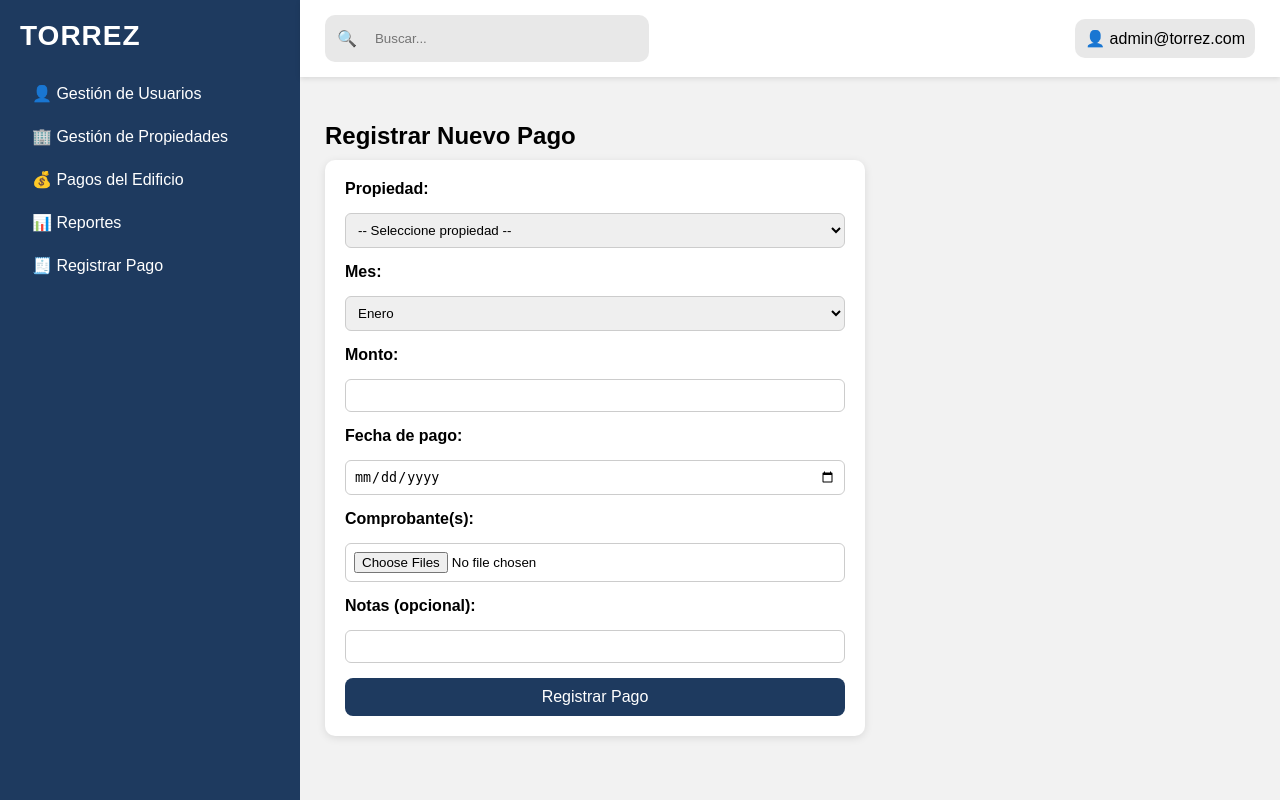
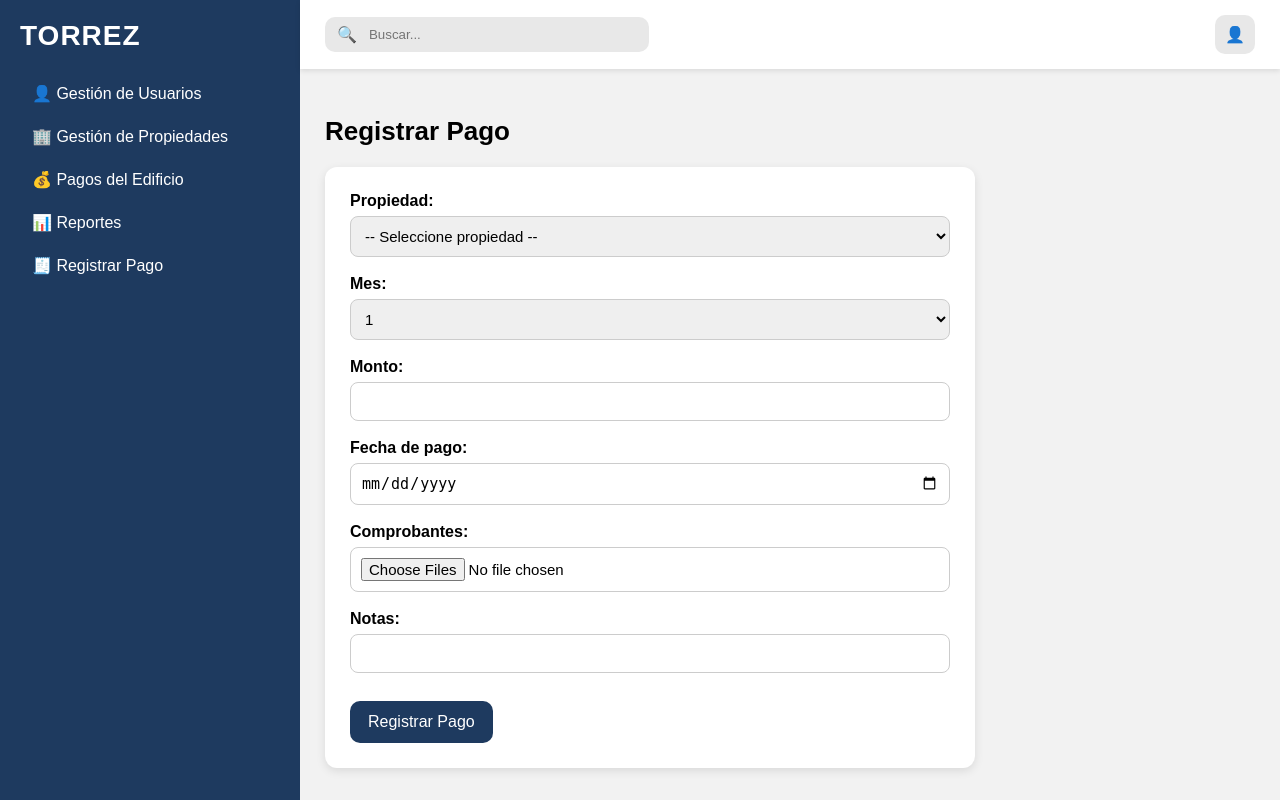
Before and after one commit to tuequita/controlZ, a FastAPI app: template app/templates/new_payment.html in a window 1280 px wide. Run offline with FastAPI, Linux system fonts and the light colour scheme; the template is opened without the code that fills it, so the values that code supplies are empty.

Commit message:
clean version

```diff
--- a/app/api/dashboard/admin.py
+++ b/app/api/dashboard/admin.py
@@ -15,7 +15,7 @@
         "user": user,
     })
 
-@router.get("/pagos/nuevo")
+@router.get("/payment/new")
 def admin_payment(request: Request, user=Depends(get_current_user)):
     if not any(role.name == "admin" for role in user.roles):
         raise HTTPException(status_code=403, detail="Acceso restringido a administradores")
--- a/app/main.py
+++ b/app/main.py
@@ -2,7 +2,6 @@
 from fastapi.staticfiles import StaticFiles
 
 from app.api import routes_users, routes_pages
-from app.api.dashboard.admin import router as admin_dashboard_router
 
 from app.models.base import Base
 from app.config.database import engine
@@ -18,4 +17,3 @@
 # Routers
 app.include_router(routes_users.router, prefix="/api")  # JSON API
 app.include_router(routes_pages.router)                 # HTML pages
-app.include_router(admin_dashboard_router)              # <-- AQUI ESTABA EL PROBLEMA
--- a/app/templates/dash_admin.html
+++ b/app/templates/base.html
@@ -4,7 +4,9 @@
 <head>
     <meta charset="UTF-8" />
     <meta name="viewport" content="width=device-width, initial-scale=1.0" />
-    <title>Dashboard Administrador</title>
+    <title>{% block title %}Panel Admin{% endblock %}</title>
+
+    <!-- ESTILOS GENERALES -->
     <style>
         body {
             margin: 0;
@@ -15,7 +17,6 @@
             overflow: hidden;
         }
 
-        /* Sidebar */
         .sidebar {
             width: 260px;
             background: #1e3a5f;
@@ -31,14 +32,18 @@
             font-weight: bold;
             letter-spacing: 1px;
             text-transform: uppercase;
+            color: white;
+            text-decoration: none;
+            /* importante */
+            cursor: pointer;
         }
 
-        .menu button {
+        .menu button,
+        .menu a {
             width: 100%;
+            color: white;
             background: transparent;
             border: none;
-            color: white;
-            text-align: left;
             padding: 12px;
             border-radius: 10px;
             font-size: 16px;
@@ -46,21 +51,20 @@
             display: flex;
             align-items: center;
             gap: 10px;
+            text-decoration: none;
         }
 
-        .menu button:hover {
+        .menu button:hover,
+        .menu a:hover {
             background: #27476d;
         }
 
-        /* Main area */
         .main {
             flex: 1;
             display: flex;
             flex-direction: column;
-            height: 100%;
         }
 
-        /* Header */
         .header {
             background: white;
             padding: 15px 25px;
@@ -126,66 +130,53 @@
             background: #f0f0f0;
         }
 
-        /* Content */
         .content {
             padding: 25px;
         }
+    </style>
 
-        .menu-button {
-            display: flex;
-            align-items: center;
-            gap: 10px;
-            padding: 12px;
-            border-radius: 10px;
-            color: white;
-            text-decoration: none;
-            cursor: pointer;
-        }
-
-        .menu-button:hover {
-            background: #27476d;
-        }
-    </style>
+    {% block extra_css %}{% endblock %}
 </head>
 
 <body>
 
+    <!-- SIDEBAR -->
     <aside class="sidebar">
-        <div class="logo">Torrez</div>
+        <a href="/" class="logo">Torrez</a>
 
         <div class="menu">
-            <button onclick="event.preventDefault()">👤 Gestión de Usuarios</button>
-            <button onclick="event.preventDefault()">🏢 Gestión de Propiedades</button>
-            <button onclick="event.preventDefault()">💰 Pagos del Edificio</button>
-            <button onclick="event.preventDefault()">📊 Reportes</button>
-            <a href="/dashboard/admin/pagos/nuevo" class="menu-button">
-                🧾 Registrar Pago de un Depa
-            </a>
+            <button>👤 Gestión de Usuarios</button>
+            <button>🏢 Gestión de Propiedades</button>
+            <button>💰 Pagos del Edificio</button>
+            <button>📊 Reportes</button>
+
+            <a href="/payments/new">🧾 Registrar Pago</a>
         </div>
     </aside>
 
     <main class="main">
+
+        <!-- HEADER -->
         <header class="header">
-            <div class="search-box">
-                🔍<input type="text" placeholder="Buscar..." />
-            </div>
+            <div class="search-box">🔍<input type="text" placeholder="Buscar..."></div>
 
             <div class="user-area">
-                <div class="user-button" onclick="toggleUserMenu()">
-                    👤 admin@torrez.com
-                </div>
+                <div class="user-button" onclick="toggleUserMenu()">👤 {{ user.email }}</div>
 
                 <div id="userMenu" class="user-menu">
-                    <button onclick="event.preventDefault()">Mi Cuenta</button>
-                    <button onclick="event.preventDefault()">Cerrar Sesión</button>
+                    <button>Mi Cuenta</button>
+                    <a href="/api/users/logout" style="text-decoration:none;">
+                        <button style="width:100%; text-align:left;">Cerrar Sesión</button>
+                    </a>
                 </div>
             </div>
         </header>
 
+        <!-- CONTENIDO DINÁMICO -->
         <section class="content">
-            <h1 style="margin-bottom:10px; font-size:24px;">Panel del Administrador</h1>
-            <p style="color:#555;">Aquí se mostrarán datos, gráficos y accesos rápidos.</p>
+            {% block content %}{% endblock %}
         </section>
+
     </main>
 
     <script>
@@ -193,15 +184,14 @@
             const menu = document.getElementById("userMenu");
             menu.style.display = menu.style.display === "flex" ? "none" : "flex";
         }
-
-        document.addEventListener("click", function (e) {
+        document.addEventListener("click", e => {
             const menu = document.getElementById("userMenu");
-            const userBtn = document.querySelector(".user-button");
-            if (!userBtn.contains(e.target) && !menu.contains(e.target)) {
-                menu.style.display = "none";
-            }
+            const btn = document.querySelector(".user-button");
+            if (!btn.contains(e.target) && !menu.contains(e.target)) menu.style.display = "none";
         });
     </script>
+
+    {% block extra_js %}{% endblock %}
 </body>
 
 </html>
--- a/app/templates/login.html
+++ b/app/templates/login.html
@@ -107,7 +107,7 @@
             const result = await response.json();
 
             if (response.ok) {
-                window.location.href = "/dashboard/admin/";
+                window.location.href = "/dashboard";
             } else {
                 message.style.color = 'red';
                 message.textContent = result.detail || 'Error en login';
--- a/app/templates/new_payment.html
+++ b/app/templates/new_payment.html
@@ -1,120 +1,111 @@
-<!DOCTYPE html>
-<html lang="es">
-<head>
-  <meta charset="UTF-8">
-  <meta name="viewport" content="width=device-width, initial-scale=1.0">
-  <title>Registrar Pago - Admin</title>
-  <style>
-    body { margin:0; font-family: Arial, sans-serif; background:#f2f2f2; display:flex; height:100vh; overflow:hidden; }
-    .sidebar { width:260px; background:#1e3a5f; color:white; padding:20px; display:flex; flex-direction:column; gap:20px; }
-    .logo { font-size:28px; font-weight:bold; letter-spacing:1px; text-transform:uppercase; }
-    .menu button { width:100%; background:transparent; border:none; color:white; text-align:left; padding:12px; border-radius:10px; font-size:16px; cursor:pointer; display:flex; align-items:center; gap:10px; }
-    .menu button:hover { background:#27476d; }
-    .main { flex:1; display:flex; flex-direction:column; height:100%; }
-    .header { background:white; padding:15px 25px; display:flex; justify-content:space-between; align-items:center; box-shadow:0 2px 5px rgba(0,0,0,0.1); }
-    .search-box { background:#e8e8e8; padding:8px 12px; border-radius:10px; display:flex; align-items:center; gap:10px; width:300px; }
-    .search-box input { border:none; background:transparent; outline:none; width:100%; }
-    .user-area { position:relative; }
-    .user-button { display:flex; align-items:center; gap:10px; padding:10px; background:#e8e8e8; border-radius:10px; cursor:pointer; }
-    .user-menu { position:absolute; right:0; top:50px; background:white; box-shadow:0 4px 10px rgba(0,0,0,0.15); border-radius:10px; overflow:hidden; width:170px; display:none; flex-direction:column; }
-    .user-menu button { background:white; border:none; padding:12px; text-align:left; cursor:pointer; }
-    .user-menu button:hover { background:#f0f0f0; }
-    .content { padding:25px; }
-    form { display:flex; flex-direction:column; gap:15px; max-width:500px; background:white; padding:20px; border-radius:10px; box-shadow:0 2px 8px rgba(0,0,0,0.1); }
-    label { font-weight:bold; }
-    input, select { padding:8px; border-radius:6px; border:1px solid #ccc; }
-    button.submit-btn { padding:10px; background:#1e3a5f; color:white; border:none; border-radius:8px; cursor:pointer; font-size:16px; }
-    button.submit-btn:hover { background:#27476d; }
-  </style>
-</head>
-<body>
-  <aside class="sidebar">
-    <div class="logo">Torrez</div>
-    <div class="menu">
-      <button onclick="event.preventDefault()">👤 Gestión de Usuarios</button>
-      <button onclick="event.preventDefault()">🏢 Gestión de Propiedades</button>
-      <button onclick="event.preventDefault()">💰 Pagos del Edificio</button>
-      <button onclick="event.preventDefault()">📊 Reportes</button>
-      <button onclick="event.preventDefault()">🧾 Registrar Pago</button>
-    </div>
-  </aside>
-  <main class="main">
-    <header class="header">
-      <div class="search-box">🔍<input type="text" placeholder="Buscar..." /></div>
-      <div class="user-area">
-        <div class="user-button" onclick="toggleUserMenu()">👤 admin@torrez.com</div>
-        <div id="userMenu" class="user-menu">
-          <button onclick="event.preventDefault()">Mi Cuenta</button>
-          <button onclick="event.preventDefault()">Cerrar Sesión</button>
+{% extends "base.html" %}
+
+{% block title %}Registrar Pago{% endblock %}
+
+{% block extra_css %}
+<style>
+    /* Contenedor principal estándar */
+    .page-title {
+        font-size: 26px;
+        font-weight: bold;
+        margin-bottom: 20px;
+    }
+
+    /* Card/Form Container */
+    .card {
+        background: white;
+        padding: 25px;
+        border-radius: 12px;
+        box-shadow: 0 3px 10px rgba(0,0,0,0.1);
+        max-width: 600px;
+        margin-top: 10px;
+    }
+
+    /* Grupos de campos */
+    .form-group {
+        margin-bottom: 18px;
+        display: flex;
+        flex-direction: column;
+    }
+
+    .form-group label {
+        margin-bottom: 6px;
+        font-weight: 600;
+    }
+
+    .form-group select,
+    .form-group input {
+        padding: 10px;
+        border-radius: 8px;
+        border: 1px solid #ccc;
+        font-size: 15px;
+    }
+
+    /* Botón principal */
+    .submit-btn {
+        background: #1e3a5f;
+        color: white;
+        padding: 12px 18px;
+        border: none;
+        border-radius: 10px;
+        cursor: pointer;
+        font-size: 16px;
+        margin-top: 10px;
+    }
+
+    .submit-btn:hover {
+        background: #27476d;
+    }
+</style>
+{% endblock %}
+
+
+{% block content %}
+<h1 class="page-title">Registrar Pago</h1>
+
+<div class="card">
+    <form id="registerPaymentForm">
+
+        <div class="form-group">
+            <label>Propiedad:</label>
+            <select id="property">
+                <option value="">-- Seleccione propiedad --</option>
+                {% for p in properties %}
+                    <option value="{{ p.id }}">{{ p.name }}</option>
+                {% endfor %}
+            </select>
         </div>
-      </div>
-    </header>
-    <section class="content">
-      <h1 style="margin-bottom:10px; font-size:24px;">Registrar Nuevo Pago</h1>
-      <form id="registerPaymentForm">
-        <label for="property">Propiedad:</label>
-        <select id="property" required>
-          <option value="">-- Seleccione propiedad --</option>
-        </select>
 
-        <label for="month">Mes:</label>
-        <select id="month" required>
-          <option value="1">Enero</option>
-          <option value="2">Febrero</option>
-          <option value="3">Marzo</option>
-          <option value="4">Abril</option>
-          <option value="5">Mayo</option>
-          <option value="6">Junio</option>
-          <option value="7">Julio</option>
-          <option value="8">Agosto</option>
-          <option value="9">Septiembre</option>
-          <option value="10">Octubre</option>
-          <option value="11">Noviembre</option>
-          <option value="12">Diciembre</option>
-        </select>
+        <div class="form-group">
+            <label>Mes:</label>
+            <select id="month">
+                {% for m in range(1,13) %}
+                    <option value="{{ m }}">{{ m }}</option>
+                {% endfor %}
+            </select>
+        </div>
 
-        <label for="amount">Monto:</label>
-        <input type="number" id="amount" step="0.01" required />
+        <div class="form-group">
+            <label>Monto:</label>
+            <input type="number" step="0.01" />
+        </div>
 
-        <label for="date">Fecha de pago:</label>
-        <input type="date" id="date" required />
+        <div class="form-group">
+            <label>Fecha de pago:</label>
+            <input type="date" />
+        </div>
 
-        <label for="files">Comprobante(s):</label>
-        <input type="file" id="files" multiple accept="image/*" />
+        <div class="form-group">
+            <label>Comprobantes:</label>
+            <input type="file" multiple accept="image/*" />
+        </div>
 
-        <label for="notes">Notas (opcional):</label>
-        <input type="text" id="notes" />
+        <div class="form-group">
+            <label>Notas:</label>
+            <input type="text" />
+        </div>
 
         <button type="submit" class="submit-btn">Registrar Pago</button>
-      </form>
-    </section>
-  </main>
-  <script>
-    function toggleUserMenu() {
-      const menu = document.getElementById("userMenu");
-      menu.style.display = menu.style.display === "flex" ? "none" : "flex";
-    }
-    document.addEventListener("click", function(e){
-      const menu = document.getElementById("userMenu");
-      const userBtn = document.querySelector(".user-button");
-      if(!userBtn.contains(e.target) && !menu.contains(e.target)) menu.style.display="none";
-    });
-
-    // Simular protección de admin (puedes reemplazar con backend)
-    const currentUserRole = 'admin'; // cambiar según sesión real
-    if(currentUserRole !== 'admin'){ document.body.innerHTML='<h2 style="padding:50px;">No autorizado</h2>'; }
-
-    // Llenar select de propiedades (ejemplo estático, luego traer de backend)
-    const properties = [ {id:1, name:'Dpto 101'}, {id:2, name:'Dpto 102'} ];
-    const propSelect = document.getElementById('property');
-    properties.forEach(p => { const opt = document.createElement('option'); opt.value=p.id; opt.text=p.name; propSelect.add(opt); });
-
-    // Manejo de formulario
-    document.getElementById('registerPaymentForm').addEventListener('submit', function(e){
-      e.preventDefault();
-      alert('Pago registrado (simulado)');
-      this.reset();
-    });
-  </script>
-</body>
-</html>
+    </form>
+</div>
+{% endblock %}
```
Also changed, not shown: app/api/routes_pages.py (+29 -20 lines), app/api/routes_users.py (+7 -1 lines), app/templates/dashboard.html (added, +8 -0 lines), app/utils/auth.py (+38 -0 lines).
